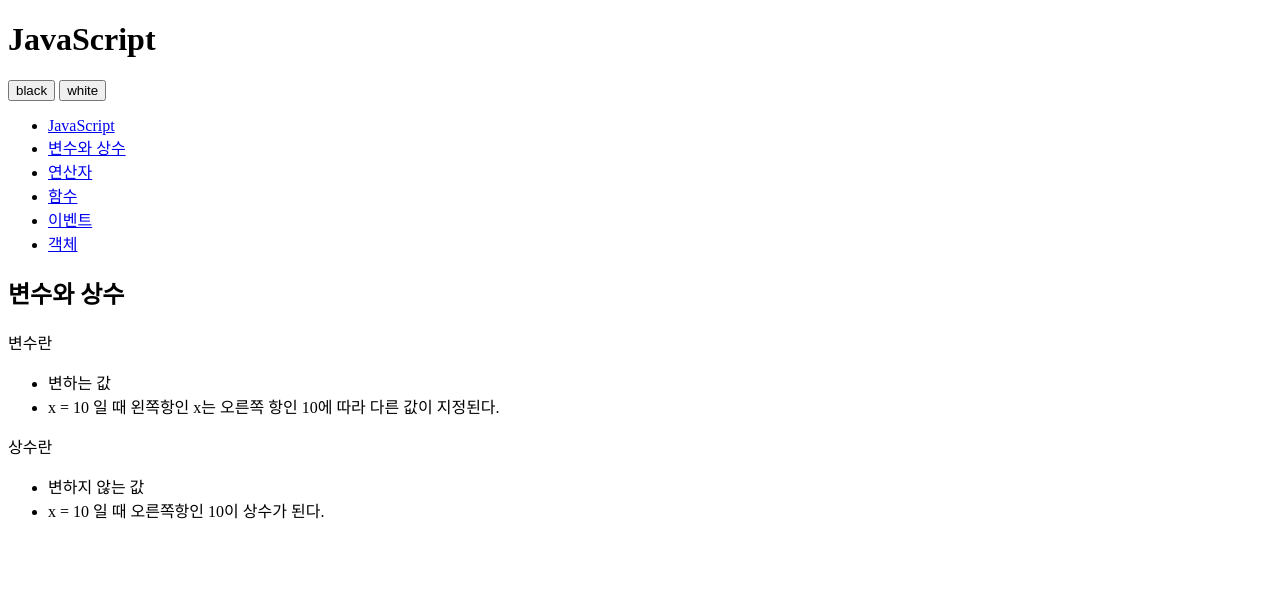
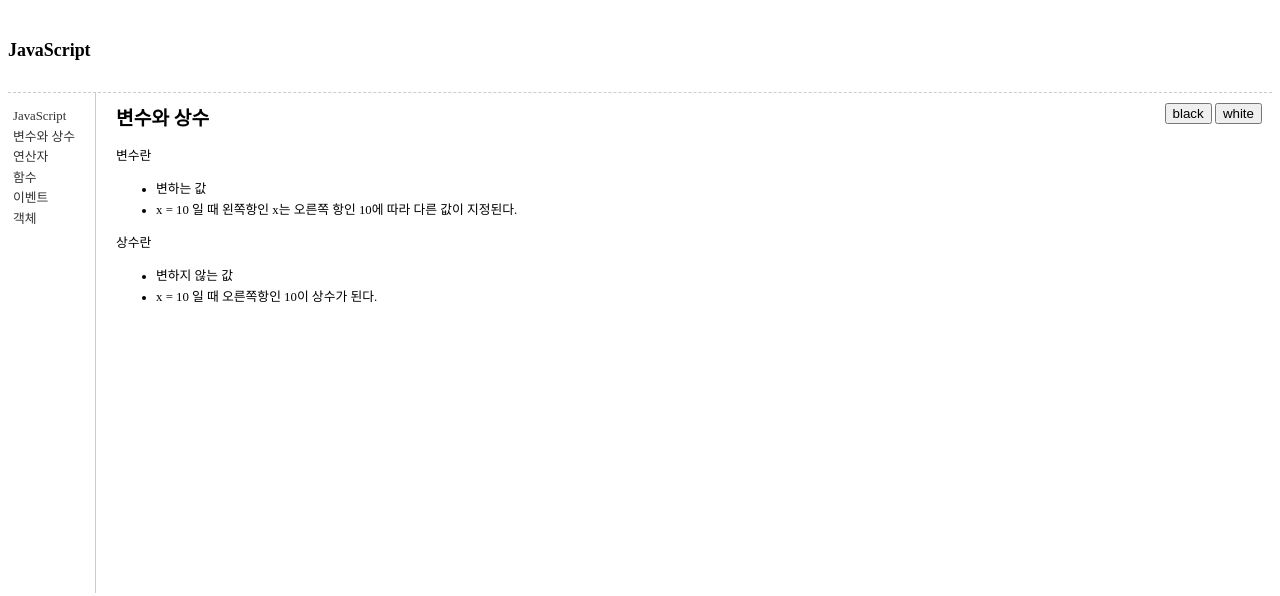
Before and after one commit to steamhuman/opentutorials-steamhuman, a plain HTML site: page index.html in a window 1280 px wide. Drawn offline with Linux system fonts and the light colour scheme.

Commit message:
add csss

```diff
--- a/index.html
+++ b/index.html
@@ -2,9 +2,49 @@
 <html>
 <head>
 <meta charset="utf-8" />
+<style type="text/css">
+body {
+font-size: 0.8em;
+font-family: dotum;
+line-height: 1.6em;
+}
+header {
+border-bottom: 1px dashed #ccc;
+padding: 20px 0;
+}
+#toolbar {
+padding: 10px;
+float: right;
+}
+nav {
+float: left;
+margin-right: 20px;
+min-height: 500px;
+border-right: 1px solid #ccc;
+}
+nav ul {
+list-style: none;
+padding-left: 5px;
+padding-right: 20px;
+}
+article {
+float: left;
+}
+a {
+text-decoration: none;
+}
+a:link, a:visited {
+color: #333;
+}
+a:hover {
+color: #f60;
+}
+h1 {
+font-size: 1.4em;
+}
+</style>
 </head>
-
-    <body id="body">
+<body>
 <div>
 <header>
 <h1>JavaScript</h1>
@@ -15,18 +55,32 @@
 </div>
 <nav>
 <ul>
-                    <li><a href="http://opentutorials.org/course/49/17">JavaScript</a></li>
-                    <li><a href="http://opentutorials.org/course/49/16">변수와 상수</a></li>
-                    <li><a href="http://opentutorials.org/course/49/18">연산자</a></li>
-                    <li><a href="http://opentutorials.org/course/49/19">함수</a></li>
-                    <li><a href="http://opentutorials.org/course/49/20">이벤트</a></li>
-                    <li><a href="http://opentutorials.org/course/49/21">객체</a></li>
+<li>
+<a href="http://opentutorials.org/course/49/16">JavaScript</a>
+</li>
+<li>
+<a href="http://opentutorials.org/course/49/17">변수와 상수</a>
+</li>
+<li>
+<a href="http://opentutorials.org/course/49/18">연산자</a>
+</li>
+<li>
+<a href="http://opentutorials.org/course/49/19">함수</a>
+</li>
+<li>
+<a href="http://opentutorials.org/course/49/20">이벤트</a>
+</li>
+<li>
+<a href="http://opentutorials.org/course/49/21">객체</a>
+</li>
 </ul>
 </nav>
 <article>
 <h2>변수와 상수</h2>
 <div>
-                    <p>변수란</p>
+<p>
+변수란
+</p>
 <ul>
 <li>
 변하는 값
```
Lines whose indentation alone changed are shown as unchanged.
